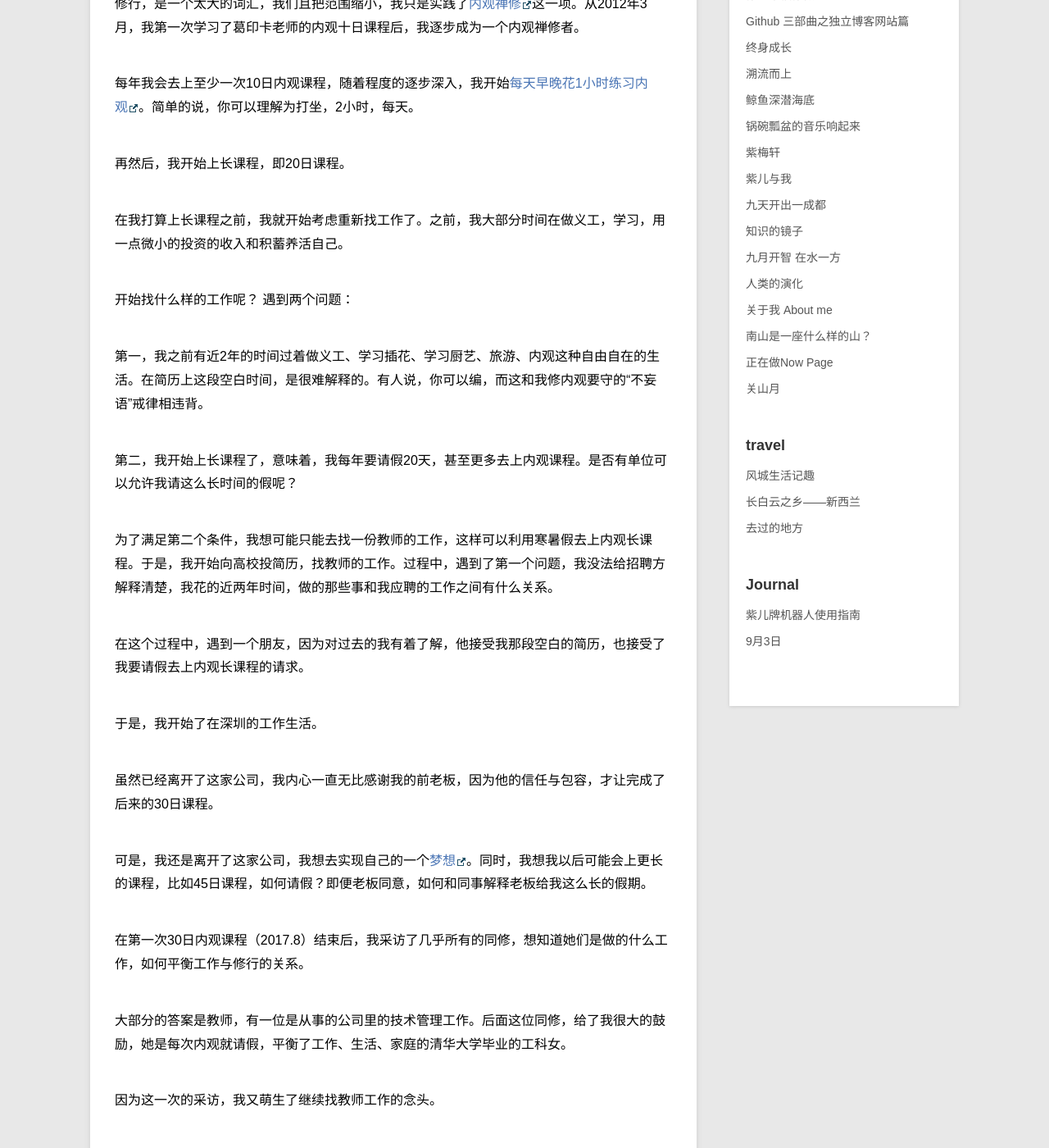
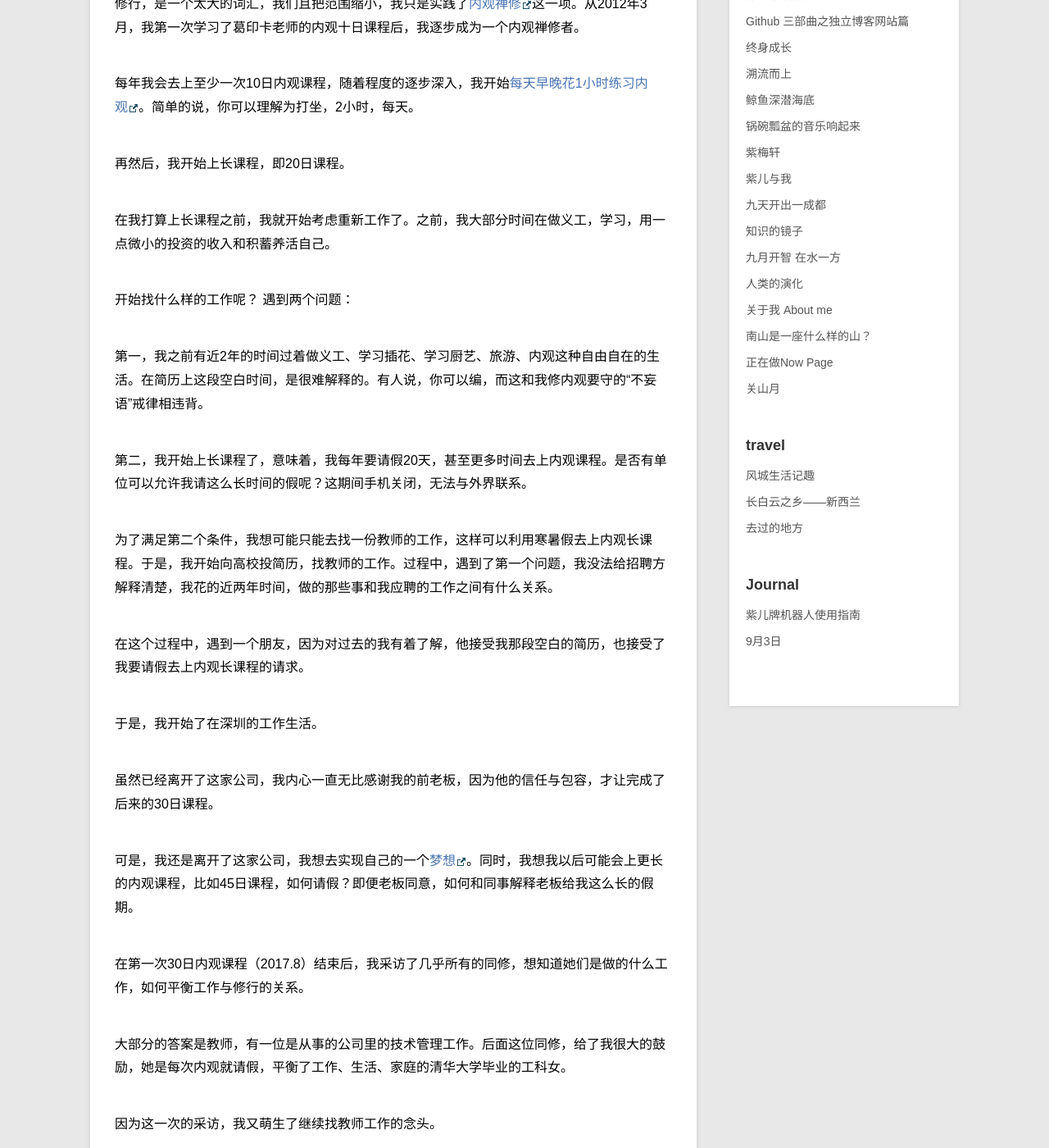
Before and after one commit to violettianjie/violettianjie.github.io, a Jekyll site: the page built from _posts/blog/2018-06-09-MeditationWork.md, in a window 1280 px wide and 1400 px high, scrolled down 419 px. Shown: the whole window at 82% size. Built offline with Jekyll 4.4.1, drawn with Linux system fonts in a browser that asks for light colours.

Commit message:
Update 2018-06-09-MeditationWork.md

```diff
--- a/_posts/blog/2018-06-09-MeditationWork.md
+++ b/_posts/blog/2018-06-09-MeditationWork.md
@@ -16,14 +16,14 @@ category: blog
 
 再然后，我开始上长课程，即20日课程。
 
-在我打算上长课程之前，我就开始考虑重新找工作了。之前，我大部分时间在做义工，学习，用一点微小的投资的收入和积蓄养活自己。
+在我打算上长课程之前，我就开始考虑重新工作了。之前，我大部分时间在做义工，学习，用一点微小的投资的收入和积蓄养活自己。
 
 开始找什么样的工作呢？
 遇到两个问题：
 
 第一，我之前有近2年的时间过着做义工、学习插花、学习厨艺、旅游、内观这种自由自在的生活。在简历上这段空白时间，是很难解释的。有人说，你可以编，而这和我修内观要守的“不妄语”戒律相违背。
 
-第二，我开始上长课程了，意味着，我每年要请假20天，甚至更多去上内观课程。是否有单位可以允许我请这么长时间的假呢？
+第二，我开始上长课程了，意味着，我每年要请假20天，甚至更多时间去上内观课程。是否有单位可以允许我请这么长时间的假呢？这期间手机关闭，无法与外界联系。
 
 为了满足第二个条件，我想可能只能去找一份教师的工作，这样可以利用寒暑假去上内观长课程。于是，我开始向高校投简历，找教师的工作。过程中，遇到了第一个问题，我没法给招聘方解释清楚，我花的近两年时间，做的那些事和我应聘的工作之间有什么关系。
 
@@ -33,7 +33,7 @@ category: blog
 
 虽然已经离开了这家公司，我内心一直无比感谢我的前老板，因为他的信任与包容，才让完成了后来的30日课程。
 
-可是，我还是离开了这家公司，我想去实现自己的一个[梦想](http://violettianjie.com/zi-meixuan)。同时，我想我以后可能会上更长的课程，比如45日课程，如何请假？即便老板同意，如何和同事解释老板给我这么长的假期。
+可是，我还是离开了这家公司，我想去实现自己的一个[梦想](http://violettianjie.com/zi-meixuan)。同时，我想我以后可能会上更长的内观课程，比如45日课程，如何请假？即便老板同意，如何和同事解释老板给我这么长的假期。
 
 在第一次30日内观课程（2017.8）结束后，我采访了几乎所有的同修，想知道她们是做的什么工作，如何平衡工作与修行的关系。
 
```
